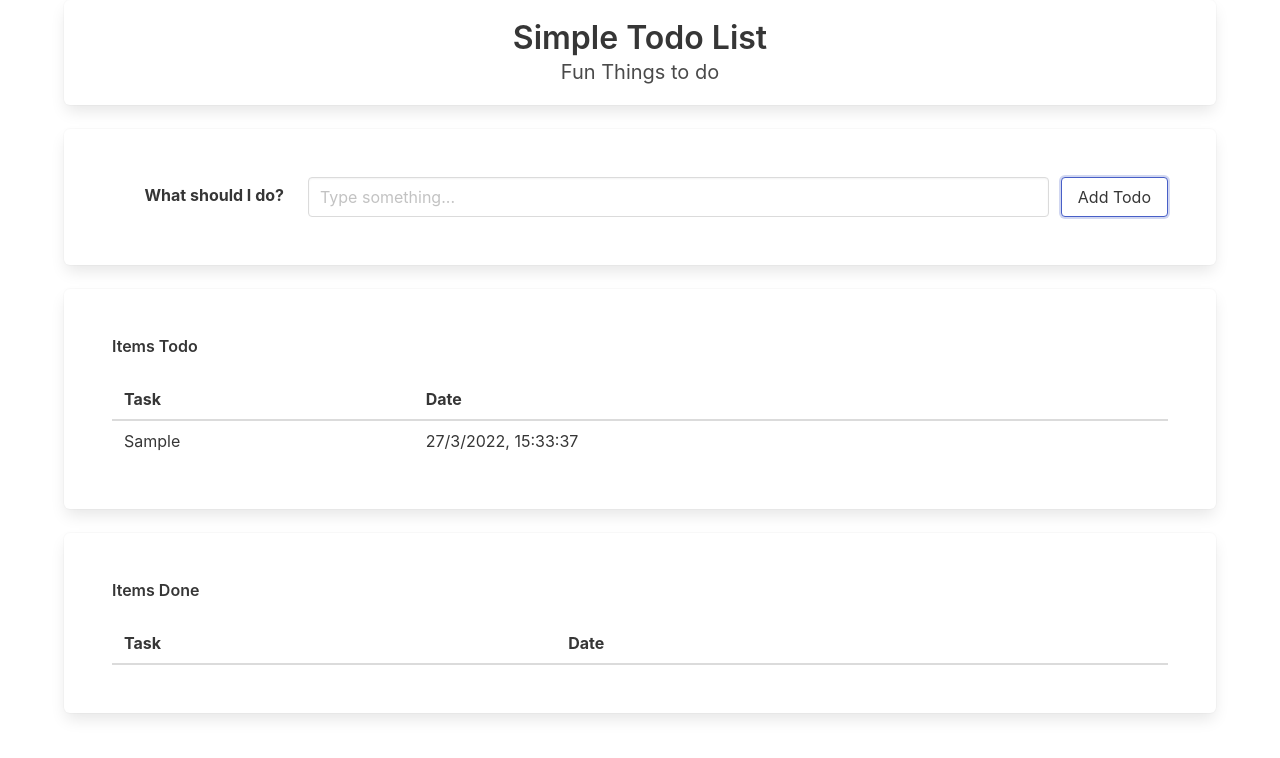
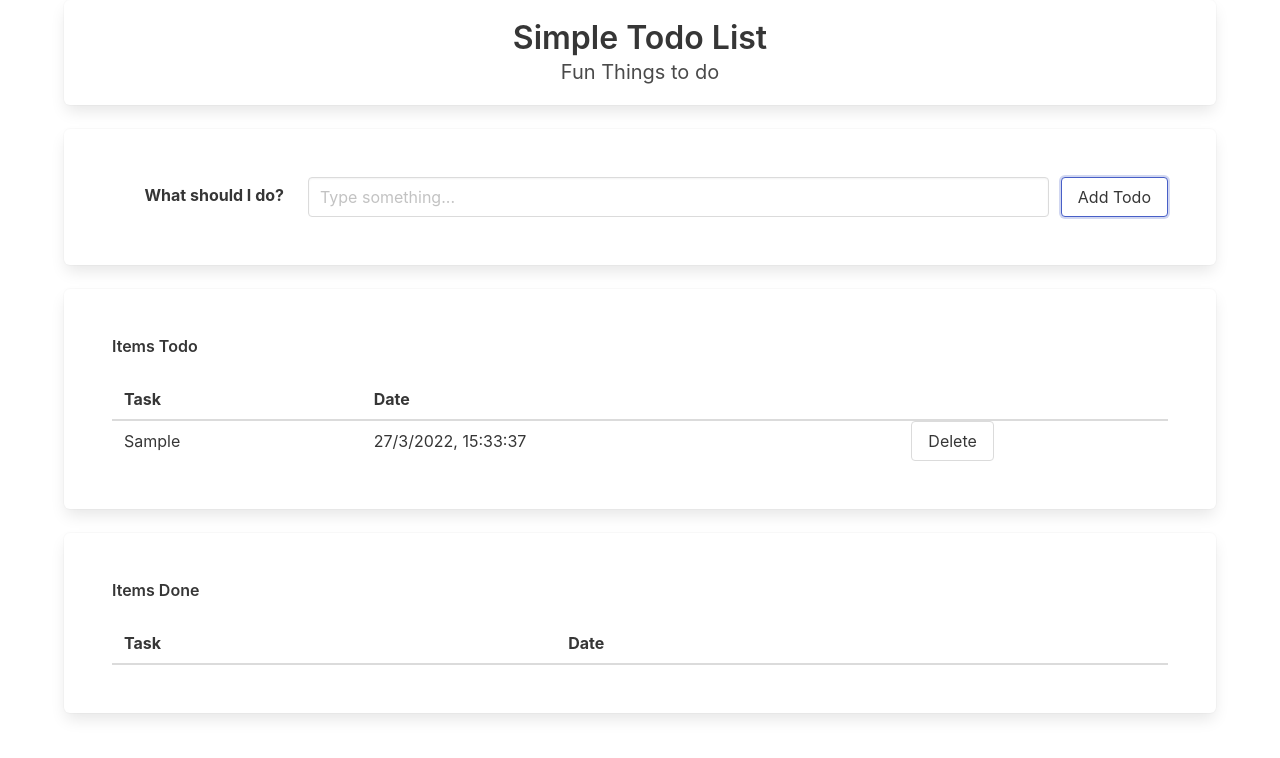
Before and after one commit to wit-hdip-comp-sci-2021/todo-svelte, a Svelte app: page / in a window 1280 px wide. Both pictures are taken after typing "Sample" into the empty fields and a click on the button "Add Todo". Shown: the top 758 px of the page. Built offline with nearby package versions, Linux system fonts and the light colour scheme.

Commit message:
include delete button

```diff
--- a/src/App.svelte
+++ b/src/App.svelte
@@ -45,6 +45,6 @@
       </div>
     </div>
   </div>
-  <TodoList caption="Items Todo" items="{todoItems}"/>
+  <TodoList caption="Items Todo" items="{todoItems}" deleteSupport="true"/>
   <TodoList caption="Items Done" items="{doneItems}"/>
 </div>
--- a/src/TodoList.svelte
+++ b/src/TodoList.svelte
@@ -1,6 +1,7 @@
 <script>
   export let caption;
   export let items = [];
+  export let deleteSupport = false;
 </script>
 
 <div class="section box">
@@ -16,6 +17,9 @@
         <tr>
           <td> {todo.text} </td>
           <td> {todo.date}</td>
+          {#if deleteSupport}
+            <button class="button">Delete</button>
+          {/if}
         </tr>
       {/each}
     </tbody>
```
